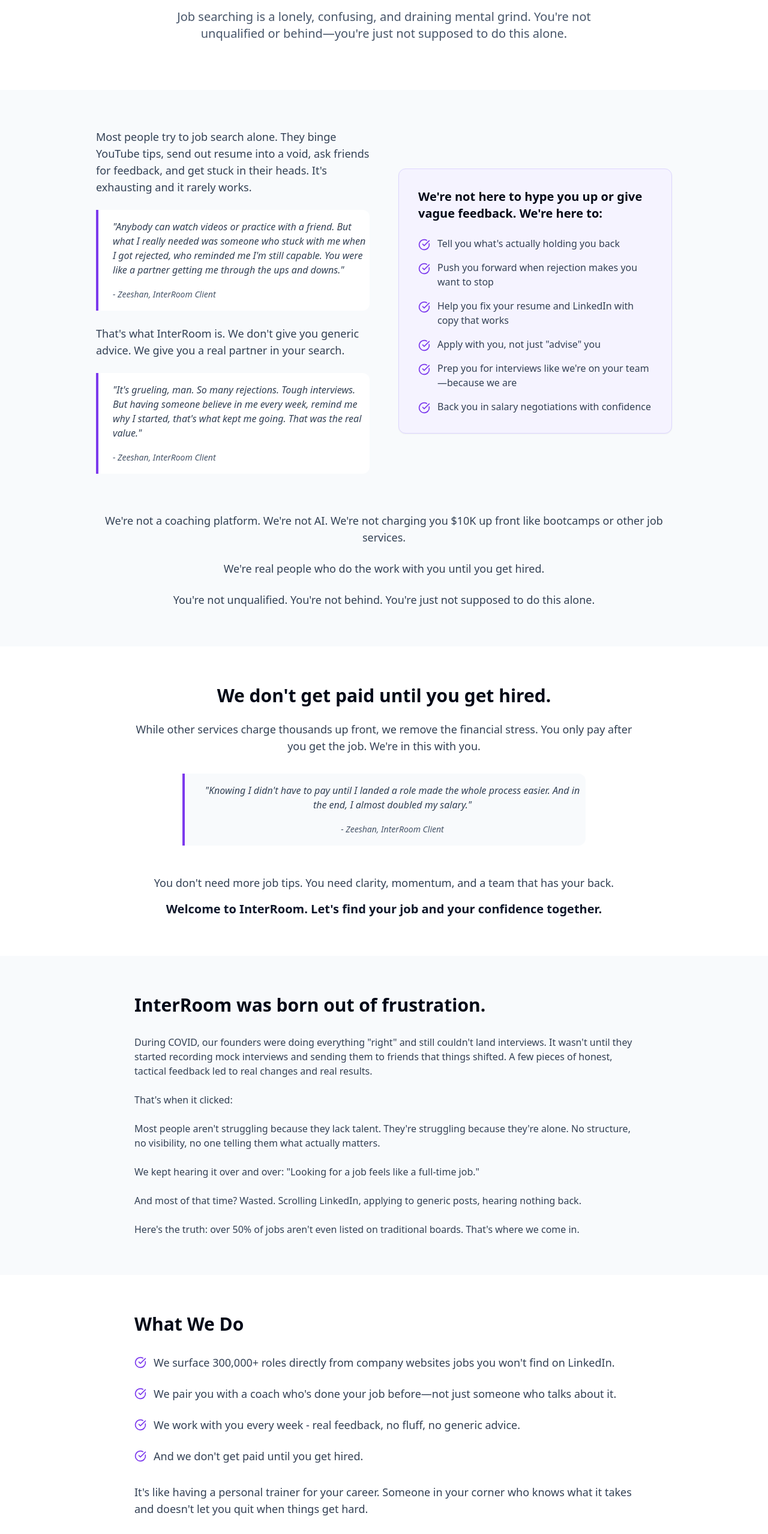
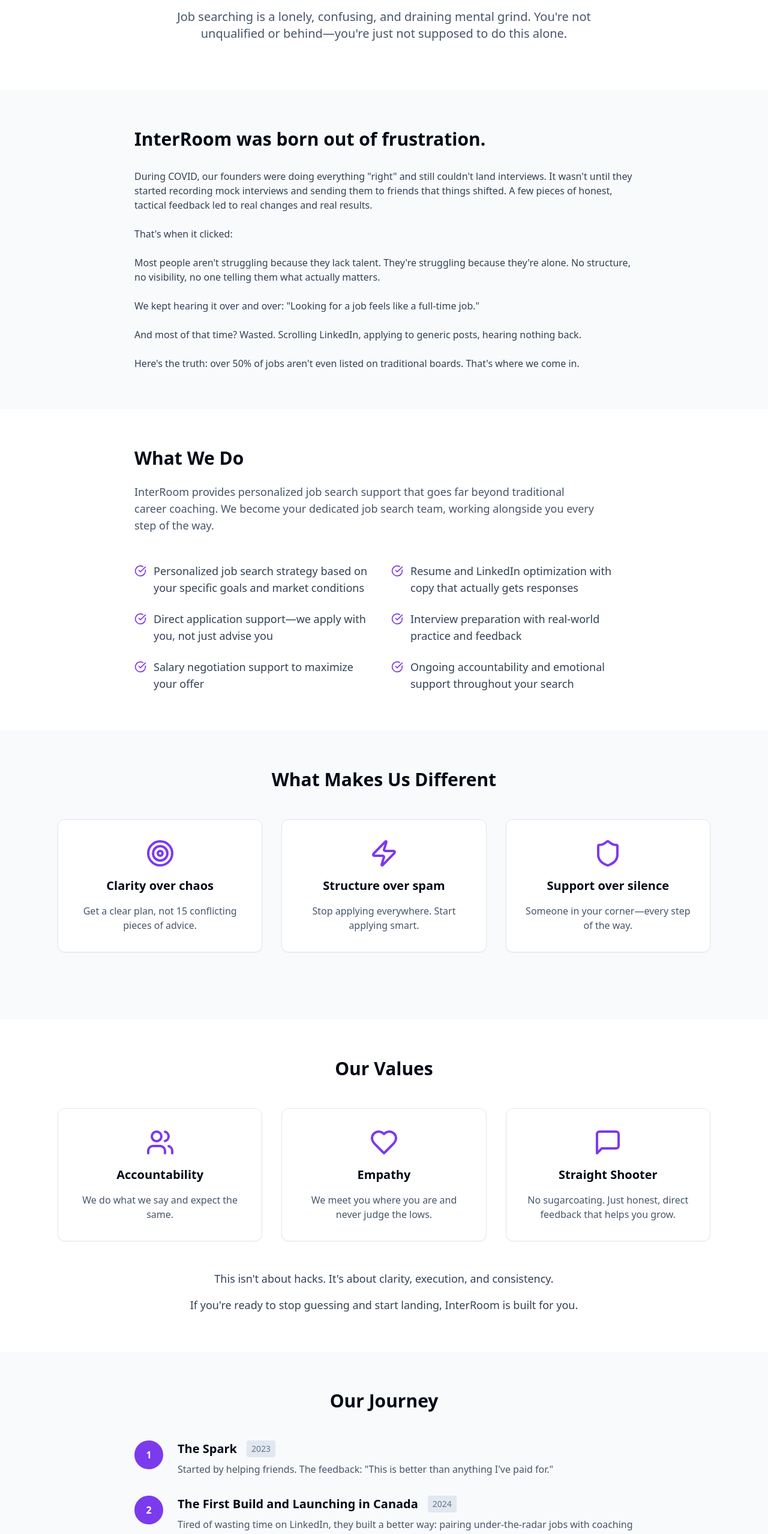
Before and after one commit to interroom-product/new-website, a Next.js app: page /about in a window 1280 px wide. Shown: the part 234-2792 px from the top of the page at 60% size. Built offline with nearby package versions, Linux system fonts and the light colour scheme.

Commit message:
feat: update about page with new "What We Do" section
Add new heading and features; remove redundant sections;
maintain consistent styling and iconography.

#VERCEL_SKIP

Co-authored-by: null <215475725+interroom-product@users.noreply.github.com>

```diff
--- a/app/about/page.tsx
+++ b/app/about/page.tsx
@@ -73,6 +73,27 @@ export default function AboutPage() {
     },
   ]
 
+  const whatWeDoFeatures = [
+    {
+      text: "Personalized job search strategy based on your specific goals and market conditions",
+    },
+    {
+      text: "Resume and LinkedIn optimization with copy that actually gets responses",
+    },
+    {
+      text: "Direct application support—we apply with you, not just advise you",
+    },
+    {
+      text: "Interview preparation with real-world practice and feedback",
+    },
+    {
+      text: "Salary negotiation support to maximize your offer",
+    },
+    {
+      text: "Ongoing accountability and emotional support throughout your search",
+    },
+  ]
+
   return (
     <div className="min-h-screen bg-white">
       <Navbar />
@@ -85,123 +106,6 @@ export default function AboutPage() {
             Job searching is a lonely, confusing, and draining mental grind. You're not unqualified or behind—you're
             just not supposed to do this alone.
           </p>
-        </div>
-      </section>
-
-      {/* Why InterRoom Section */}
-      <section className="py-16 px-4 bg-slate-50">
-        <div className="container mx-auto max-w-5xl">
-          <div className="grid grid-cols-1 md:grid-cols-2 gap-12 items-center">
-            {/* Left Column */}
-            <div className="space-y-6">
-              <p className="text-lg text-slate-700">
-                Most people try to job search alone. They binge YouTube tips, send out resume into a void, ask friends
-                for feedback, and get stuck in their heads. It's exhausting and it rarely works.
-              </p>
-
-              <blockquote className="border-l-4 border-violet-600 pl-6 py-4 bg-white rounded-r-lg">
-                <p className="text-slate-700 italic mb-4">
-                  "Anybody can watch videos or practice with a friend. But what I really needed was someone who stuck
-                  with me when I got rejected, who reminded me I'm still capable. You were like a partner getting me
-                  through the ups and downs."
-                </p>
-                <cite className="text-sm text-slate-600 font-medium">- Zeeshan, InterRoom Client</cite>
-              </blockquote>
-
-              <p className="text-lg text-slate-700 font-medium">
-                That's what InterRoom is. We don't give you generic advice. We give you a real partner in your search.
-              </p>
-
-              <blockquote className="border-l-4 border-violet-600 pl-6 py-4 bg-white rounded-r-lg">
-                <p className="text-slate-700 italic mb-4">
-                  "It's grueling, man. So many rejections. Tough interviews. But having someone believe in me every
-                  week, remind me why I started, that's what kept me going. That was the real value."
-                </p>
-                <cite className="text-sm text-slate-600 font-medium">- Zeeshan, InterRoom Client</cite>
-              </blockquote>
-            </div>
-
-            {/* Right Column */}
-            <div>
-              <Card className="bg-violet-50 border-violet-200">
-                <CardContent className="p-8">
-                  <h3 className="text-xl font-semibold mb-6">
-                    We're not here to hype you up or give vague feedback. We're here to:
-                  </h3>
-                  <div className="space-y-4">
-                    <div className="flex items-start space-x-3">
-                      <CheckCircle className="h-5 w-5 text-violet-600 mt-1 flex-shrink-0" />
-                      <span className="text-slate-700">Tell you what's actually holding you back</span>
-                    </div>
-                    <div className="flex items-start space-x-3">
-                      <CheckCircle className="h-5 w-5 text-violet-600 mt-1 flex-shrink-0" />
-                      <span className="text-slate-700">Push you forward when rejection makes you want to stop</span>
-                    </div>
-                    <div className="flex items-start space-x-3">
-                      <CheckCircle className="h-5 w-5 text-violet-600 mt-1 flex-shrink-0" />
-                      <span className="text-slate-700">Help you fix your resume and LinkedIn with copy that works</span>
-                    </div>
-                    <div className="flex items-start space-x-3">
-                      <CheckCircle className="h-5 w-5 text-violet-600 mt-1 flex-shrink-0" />
-                      <span className="text-slate-700">Apply with you, not just "advise" you</span>
-                    </div>
-                    <div className="flex items-start space-x-3">
-                      <CheckCircle className="h-5 w-5 text-violet-600 mt-1 flex-shrink-0" />
-                      <span className="text-slate-700">
-                        Prep you for interviews like we're on your team—because we are
-                      </span>
-                    </div>
-                    <div className="flex items-start space-x-3">
-                      <CheckCircle className="h-5 w-5 text-violet-600 mt-1 flex-shrink-0" />
-                      <span className="text-slate-700">Back you in salary negotiations with confidence</span>
-                    </div>
-                  </div>
-                </CardContent>
-              </Card>
-            </div>
-          </div>
-
-          {/* Closing Message */}
-          <div className="text-center mt-16 space-y-6">
-            <p className="text-lg text-slate-700">
-              We're not a coaching platform. We're not AI. We're not charging you $10K up front like bootcamps or other
-              job services.
-            </p>
-            <p className="text-lg text-slate-700 font-medium">
-              We're real people who do the work with you until you get hired.
-            </p>
-            <p className="text-lg text-slate-700">
-              You're not unqualified. You're not behind. You're just not supposed to do this alone.
-            </p>
-          </div>
-        </div>
-      </section>
-
-      {/* Payment Model */}
-      <section className="py-16 px-4">
-        <div className="container mx-auto max-w-4xl text-center">
-          <h2 className="text-3xl font-semibold mb-6">We don't get paid until you get hired.</h2>
-          <p className="text-lg text-slate-700 mb-8">
-            While other services charge thousands up front, we remove the financial stress. You only pay after you get
-            the job. We're in this with you.
-          </p>
-
-          <blockquote className="border-l-4 border-violet-600 pl-6 py-4 bg-slate-50 rounded-r-lg max-w-2xl mx-auto">
-            <p className="text-slate-700 italic mb-4">
-              "Knowing I didn't have to pay until I landed a role made the whole process easier. And in the end, I
-              almost doubled my salary."
-            </p>
-            <cite className="text-sm text-slate-600 font-medium">- Zeeshan, InterRoom Client</cite>
-          </blockquote>
-
-          <div className="mt-12 space-y-4">
-            <p className="text-lg text-slate-700">
-              You don't need more job tips. You need clarity, momentum, and a team that has your back.
-            </p>
-            <p className="text-xl font-semibold text-slate-900">
-              Welcome to InterRoom. Let's find your job and your confidence together.
-            </p>
-          </div>
         </div>
       </section>
 
@@ -232,41 +136,20 @@ export default function AboutPage() {
       {/* What We Do */}
       <section className="py-16 px-4">
         <div className="container mx-auto max-w-4xl">
-          <h2 className="text-3xl font-semibold mb-8">What We Do</h2>
-
-          <div className="space-y-6 mb-8">
-            <div className="flex items-start space-x-3">
-              <CheckCircle className="h-5 w-5 text-violet-600 mt-1 flex-shrink-0" />
-              <span className="text-slate-700 text-lg">
-                We surface 300,000+ roles directly from company websites jobs you won't find on LinkedIn.
-              </span>
-            </div>
-            <div className="flex items-start space-x-3">
-              <CheckCircle className="h-5 w-5 text-violet-600 mt-1 flex-shrink-0" />
-              <span className="text-slate-700 text-lg">
-                We pair you with a coach who's done your job before—not just someone who talks about it.
-              </span>
-            </div>
-            <div className="flex items-start space-x-3">
-              <CheckCircle className="h-5 w-5 text-violet-600 mt-1 flex-shrink-0" />
-              <span className="text-slate-700 text-lg">
-                We work with you every week - real feedback, no fluff, no generic advice.
-              </span>
-            </div>
-            <div className="flex items-start space-x-3">
-              <CheckCircle className="h-5 w-5 text-violet-600 mt-1 flex-shrink-0" />
-              <span className="text-slate-700 text-lg">And we don't get paid until you get hired.</span>
-            </div>
-          </div>
-
-          <p className="text-lg text-slate-700 mb-6">
-            It's like having a personal trainer for your career. Someone in your corner who knows what it takes and
-            doesn't let you quit when things get hard.
+          <h2 className="text-3xl font-semibold mb-6">What We Do</h2>
+          <p className="text-lg text-slate-600 mb-12 max-w-3xl">
+            InterRoom provides personalized job search support that goes far beyond traditional career coaching. We
+            become your dedicated job search team, working alongside you every step of the way.
           </p>
 
-          <p className="text-lg text-slate-700 font-medium">
-            We cut through the noise, focus on what works, and help you land the right role faster.
-          </p>
+          <div className="grid grid-cols-1 md:grid-cols-2 gap-6">
+            {whatWeDoFeatures.map((feature, index) => (
+              <div key={index} className="flex items-start space-x-3">
+                <CheckCircle className="h-5 w-5 text-violet-600 mt-1 flex-shrink-0" />
+                <span className="text-slate-700 text-lg">{feature.text}</span>
+              </div>
+            ))}
+          </div>
         </div>
       </section>
 
```
